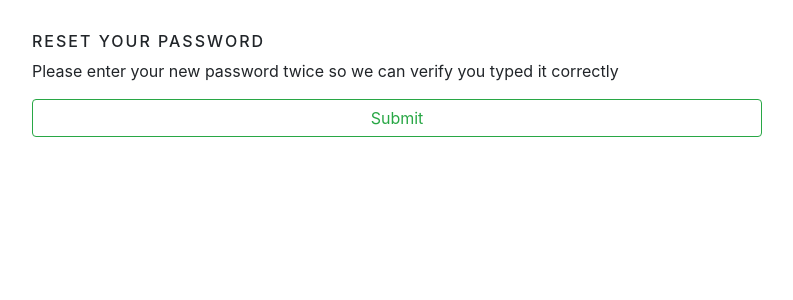
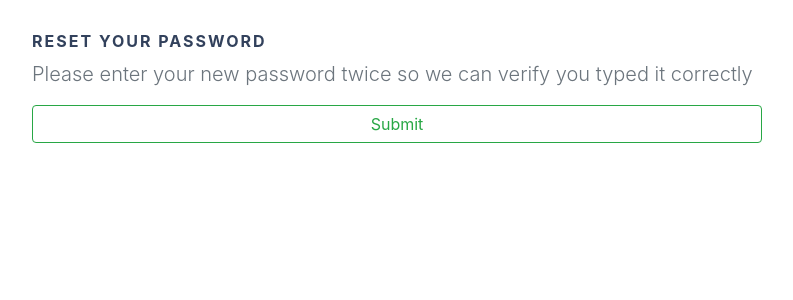
Before and after one commit to Madaraka02/portal, a Django app: page /reset/1/1/ in a window 1280 px wide. Shown: the top 300 px of the page, without its empty margins (243-1036 px from the left). Run offline with Django 3.2, Linux system fonts and the light colour scheme; some libraries are stand-ins or nearby versions.

Commit message:
styling password reset templates

```diff
--- a/templates/password_reset.html
+++ b/templates/password_reset.html
@@ -7,7 +7,7 @@
         <div class="col-md-2"></div>
         <div class="col-md-8">
             <div>
-                <h4 class="text-uppercase" style="font-size: medium; letter-spacing: 2px;">Please enter your email</h4>
+                <h4 class="text-uppercase" style="font-size: medium; letter-spacing: 2px; color: #32415c; font-weight: bold;">Please enter your email</h4>
             </div>
             <form action="" method="post">
                 {% csrf_token %}
--- a/templates/password_reset_done.html
+++ b/templates/password_reset_done.html
@@ -4,8 +4,8 @@
 {% block content %}
 <div class="container">
     <div class="row">
-        <h4 class="text-uppercase" style="font-size: medium; letter-spacing: 2px;">Password reset complete</h4>
-        <p>Your password has been set. You may go ahead and log in now.</p>
+        <h4 class="text-uppercase" style="font-size: medium; letter-spacing: 2px; color: #32415c; font-weight: bold;">Password reset complete</h4>
+        <p class="lead text-muted">Your password has been set. You may go ahead and log in now.</p>
         <a href="{% url 'site_login' %}">Login</a>
     </div>
 </div>
--- a/templates/password_reset_form.html
+++ b/templates/password_reset_form.html
@@ -7,8 +7,8 @@
         <div class="col-md-2"></div>
         <div class="col-md-8">
             <div class="mt-2 mb-2">
-                <h4 class="text-uppercase" style="font-size: medium; letter-spacing: 2px;">Reset your password</h4>
-                <p>Please enter your new password twice so we can verify you typed it correctly</p>
+                <h4 class="text-uppercase" style="font-size: medium; letter-spacing: 2px; color: #32415c; font-weight: bold;">Reset your password</h4>
+                <p class="lead text-muted">Please enter your new password twice so we can verify you typed it correctly</p>
             </div>
 
     <form action="" method="post">
--- a/templates/password_reset_sent.html
+++ b/templates/password_reset_sent.html
@@ -4,8 +4,8 @@
 {% block content %}
 <div class="container mt-4">
     <div class="row">
-        <h4 class="text-uppercase" style="font-size: medium; letter-spacing: 2px;">Password reset sent</h4>
-<p>We’ve emailed you instructions for setting your password, if an account exists with the email you entered. You should receive them shortly.
+        <h4 class="text-uppercase" style="font-size: medium; letter-spacing: 2px; color: #32415c; font-weight: bold;">Password reset sent</h4>
+<p class="lead text-muted">We’ve emailed you instructions for setting your password, if an account exists with the email you entered. You should receive them shortly.
 
     <br> you don’t receive an email, please make sure you’ve entered the address you registered with, and check your spam folder.</p>
     </div>
```
